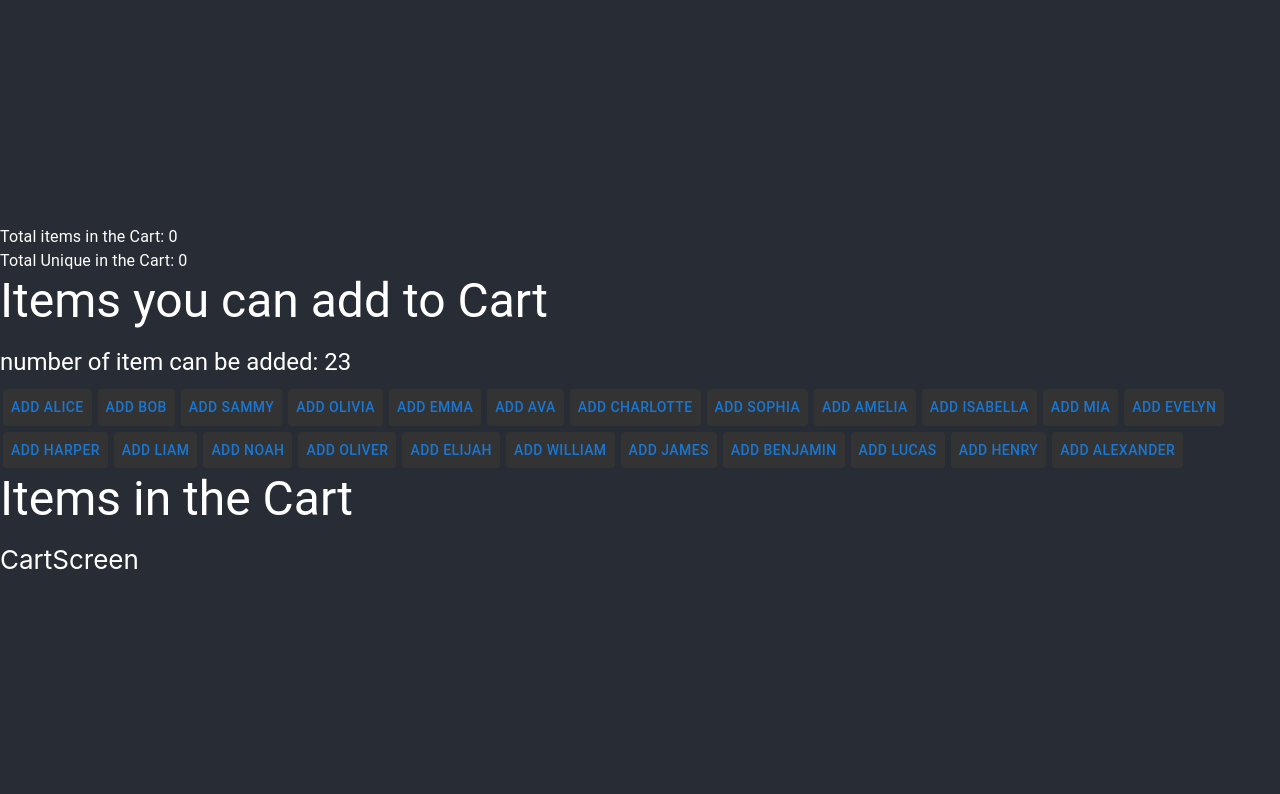
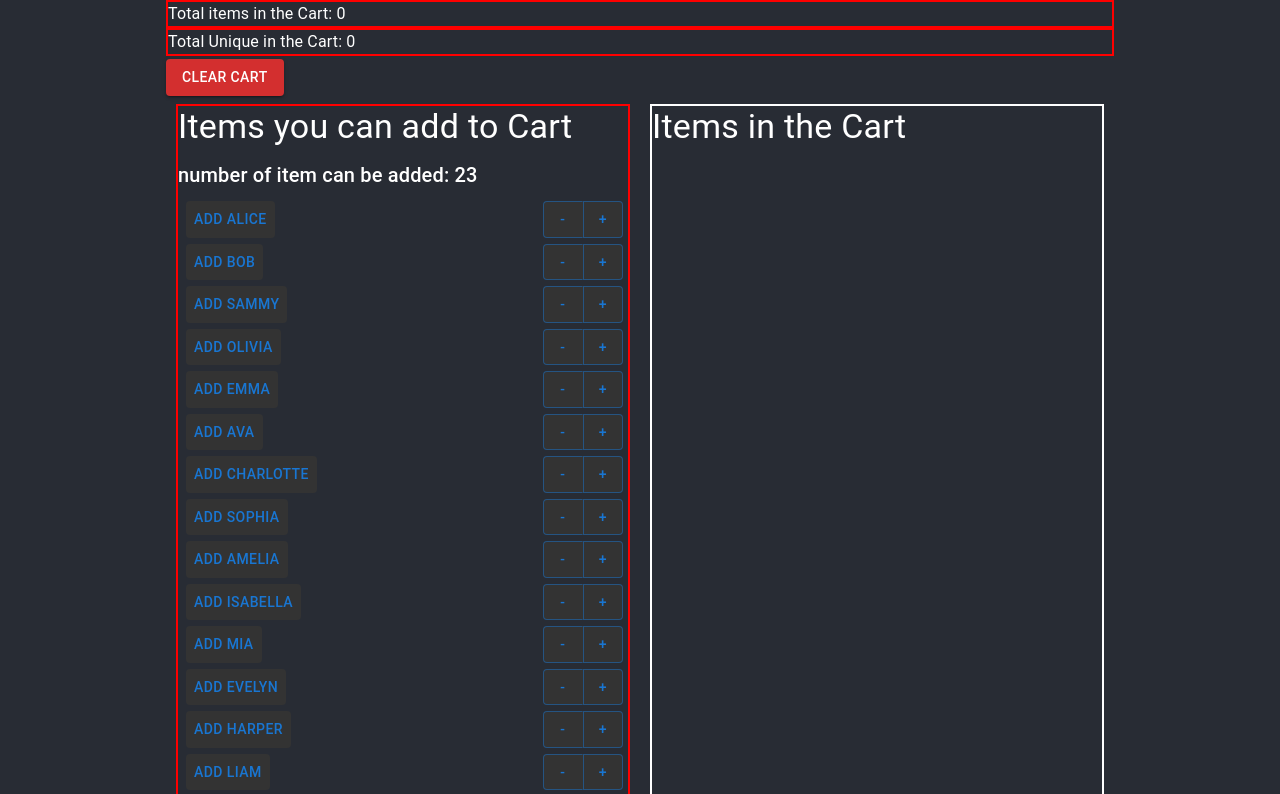
Before and after one commit to SaifKbishi/my_shop_cart, a React (Create React App) app: page / in a window 1280 px wide. Shown: the top 794 px of the page. Built offline with nearby package versions, Linux system fonts and the light colour scheme.

Commit message:
styling before srtting objects

```diff
--- a/package.json
+++ b/package.json
@@ -5,6 +5,7 @@
   "dependencies": {
     "@emotion/react": "^11.4.1",
     "@emotion/styled": "^11.3.0",
+    "@material-ui/core": "^4.12.3",
     "@mui/material": "^5.0.3",
     "@testing-library/jest-dom": "^5.14.1",
     "@testing-library/react": "^11.2.7",
--- a/src/Components/CartIcon.js
+++ b/src/Components/CartIcon.js
@@ -1,11 +1,13 @@
 import React from 'react';
 import { connect } from 'react-redux';
 import { Typography, Button} from '@mui/material/';
+import { makeStyles } from '@material-ui/core/styles';
 
 
 const CartIcon = (props) => {
+  const classes = useStyles();
   return (
-    <Typography>
+    <Typography className={classes.speComponent}>
       Total items in the Cart: {props.items.cart.length}
     </Typography>
   );
@@ -16,4 +18,11 @@ const mapStateToProps = (state)=>{
   return {items}
 };
 
+const useStyles = makeStyles({
+  speComponent:{
+    border: `2px solid red`,
+    margin: '5px 10px',
+  }
+});
+
 export default connect(mapStateToProps)(CartIcon);
--- a/src/Components/CartScreen.js
+++ b/src/Components/CartScreen.js
@@ -1,14 +1,18 @@
 import React from 'react';
 import { connect } from 'react-redux';
 import { Typography, Button} from '@mui/material/';
+import { makeStyles } from '@material-ui/core/styles';
 
 const CartScreen = (props) => {
+  const classes = useStyles();
   return (
-    <div>
-      CartScreen
+    <div className={classes.speComponent}>
+    <Typography variant="h4" gutterBottom>Items in the Cart</Typography>
       {props.items.cart.map((item, index)=>{
         return(
-          <Typography variant="h6" className="itemsInCart" style={itemsInCart} >{item}</Typography>
+          <div className={classes.itemsInCart} key={index}>
+          <Typography variant="h6" >{item}</Typography>
+          </div>
         )
       })
       }
@@ -21,12 +25,19 @@ const mapStateToProps = (state)=>{
   return {items}
 };
 
-const itemsInCart ={
-  width: '150px',
-  backgroundColor: "#44014C",
-  margin: '5px 10px',
-  padding: '3px',
-  boxSizing: "border-box"
-}
+const useStyles = makeStyles({
+  itemsInCart: {
+    width: '150px',
+    backgroundColor: "#44014C",
+    margin: '5px 10px',
+    padding: '3px',
+    boxSizing: "border-box",
+  },
+  speComponent:{
+    border: `2px solid #FFF`,
+    margin: '5px 10px',
+    width: '450px'
+  }
+});
 
 export default connect(mapStateToProps)(CartScreen);
--- a/src/Components/CartUniqueItems.js
+++ b/src/Components/CartUniqueItems.js
@@ -1,14 +1,16 @@
 import React from 'react';
 import { connect } from 'react-redux';
 import { Typography, Button} from '@mui/material/';
+import { makeStyles } from '@material-ui/core/styles';
 
 const CartUniqueItems = (props) => {
+  const classes = useStyles();
   const uniqueItems = (item, index, self)=>{
     return self.indexOf(item)=== index;
   }
   let unique = props.items.cart.filter(uniqueItems);
   return (
-    <Typography>
+    <Typography className={classes.speComponent}>
       Total Unique in the Cart: {unique.length}
     </Typography>
   );
@@ -19,4 +21,11 @@ const mapStateToProps = (state)=>{
   return {items}
 };
 
+const useStyles = makeStyles({
+  speComponent:{
+    border: `2px solid red`,
+    margin: '5px 10px',
+  }
+});
+
 export default connect(mapStateToProps)(CartUniqueItems);
--- /dev/null
+++ b/src/Components/ClearCart.js
@@ -0,0 +1,33 @@
+import React from 'react';
+import { connect} from 'react-redux';
+import { bindActionCreators } from 'redux';
+import { clearCart } from '../Pages/ItemsActions';
+import { Typography, Button, ButtonGroup} from '@mui/material/';
+import { makeStyles } from '@material-ui/core/styles';
+
+const ClearCart = (props) => {
+  const classes = useStyles();
+  return (
+    <div>
+      <Button variant="contained" color="error" style={{ margin:'3px 0px'}}
+        onClick={()=>{props.clearCart(); }}
+      >Clear Cart</Button>
+    </div>
+  );
+};
+
+const mapStateToProps = (state)=>{
+  const {items} = state
+  return {items}
+};
+
+const mapDispatchToProps = (dispatch) =>(
+   bindActionCreators({clearCart,
+   }, dispatch)
+)
+
+const useStyles = makeStyles({
+
+});
+
+export default connect(mapStateToProps, mapDispatchToProps)(ClearCart);
--- a/src/Components/HomeScreen.js
+++ b/src/Components/HomeScreen.js
@@ -2,21 +2,23 @@ import React from 'react';
 import { connect } from 'react-redux';
 import {Typography} from '@mui/material/';
 import ItemsScreen from './ItemsScreen';
-import CartScreen from './CartScreen'
-import CartIcon from './CartIcon'
-import CartUniqueItems from './CartUniqueItems'
+import CartScreen from './CartScreen';
+import CartIcon from './CartIcon';
+import CartUniqueItems from './CartUniqueItems';
+import { makeStyles } from '@material-ui/core/styles';
+import ClearCart from './ClearCart'
 
 const HomeScreen = (props) => {
+  const classes = useStyles();
   return (
     <div>
       <CartIcon/>
       <CartUniqueItems/>
-      <Typography variant="h3" gutterBottom>Items you can add to Cart</Typography>
-      <Typography variant="h5" gutterBottom>number of item can be added: {props.items.allItems.length}</Typography>
-      <ItemsScreen/>
-
-      <Typography variant="h3" gutterBottom>Items in the Cart</Typography>
-      <CartScreen/>
+      <ClearCart/>
+      <div className={classes.itemsAndCart}>
+        <ItemsScreen/>
+        <CartScreen/>
+      </div>
     </div>
   );
 };
@@ -26,4 +28,11 @@ const mapStateToProps = (state)=>{
   return {items}
 };
 
+const useStyles = makeStyles({
+  itemsAndCart:{
+    display:'flex',
+    flexDirection: 'row'
+  },
+});
+
 export default connect(mapStateToProps)(HomeScreen);
--- a/src/Components/ItemsScreen.js
+++ b/src/Components/ItemsScreen.js
@@ -2,16 +2,36 @@ import React from 'react';
 import { connect} from 'react-redux';
 import { bindActionCreators } from 'redux';
 import { addItem} from '../Pages/ItemsActions'
-import { Typography, Button} from '@mui/material/';
+import { Typography, Button, ButtonGroup} from '@mui/material/';
+import { makeStyles } from '@material-ui/core/styles';
 
 const ItemsScreen = (props) => {
+  const classes = useStyles();
   return (
-    <div>
+    <div className={classes.speComponent}>
+    <Typography variant="h4" gutterBottom>Items you can add to Cart</Typography>
+        <Typography variant="h6" gutterBottom>number of item can be added: {props.items.allItems.length}</Typography>
       {props.items.allItems.map((item, index)=>{
         return(
-          <Button key={index} style={{backgroundColor:'#333', margin:'3px'}}
-            onClick={()=>{props.addItem(item)}}
-            >Add {item}</Button>
+          <div className={classes.anItem} key={index}>
+
+            <div >
+            <Button key={index} style={{backgroundColor:'#333', margin:'3px'}}
+              onClick={()=>{props.addItem(item)}}
+              >Add {item}</Button>
+            </div>
+
+            <ButtonGroup variant="outlined" aria-label="text button group" key={index+item}>
+            <Button style={{backgroundColor:'#333', margin:'3px 0px'}}
+              onClick={()=>{console.log('--')}}
+              key={index+item}
+              >-</Button>
+            <Button style={{backgroundColor:'#333', margin:'3px 0px'}}
+              onClick={()=>{props.addItem(item)}}
+              key={index+item+item}
+              >+</Button>
+            </ButtonGroup>
+          </div>
         )
       })}
     </div>
@@ -29,4 +49,18 @@ const mapDispatchToProps = (dispatch) =>(
    }, dispatch)
 )
 
+const useStyles = makeStyles({
+  speComponent:{
+    border: `2px solid red`,
+    margin: '5px 10px',
+    width: '450px'
+  },
+  anItem:{
+    display: 'flex',
+    flexDirection: 'row',
+    justifyContent: 'space-between',
+    margin: '0px 5px'
+  }
+});
+
 export default connect(mapStateToProps, mapDispatchToProps)(ItemsScreen);
--- a/src/Pages/ItemsActions.js
+++ b/src/Pages/ItemsActions.js
@@ -11,3 +11,10 @@ export const removeItem = itemName =>(
     payload: itemName //data we are sending
   }
 );
+
+export const clearCart =()=> (
+  {
+    type: 'CLEAR_CART',
+    // payload: cart
+  }
+)
--- a/src/Pages/ItemsReducer.js
+++ b/src/Pages/ItemsReducer.js
@@ -13,7 +13,6 @@ const itemsReducer = (state=INITIAL_STATE, action)=>{
   switch (action.type) {
     case 'ADD_ITEM':
     const addedItem = state.allItems.find(item => item === action.payload);
-    // console.log('36: ',addedItem)
     if(addedItem){
       return{
           ...state,
@@ -21,7 +20,7 @@ const itemsReducer = (state=INITIAL_STATE, action)=>{
         }
         break;
       }else{
-        return state,
+        return state
         console.log('no such item')
         break;
       }
@@ -37,6 +36,14 @@ const itemsReducer = (state=INITIAL_STATE, action)=>{
     }
     break;
 
+    case 'CLEAR_CART':
+    return {
+      ...state,
+      cart: []
+    }
+    break;
+
+/**** */
     default:
       return state;
       break;
```
Also changed, not shown: 2 other files (tests, documents, lock files or other folders).
